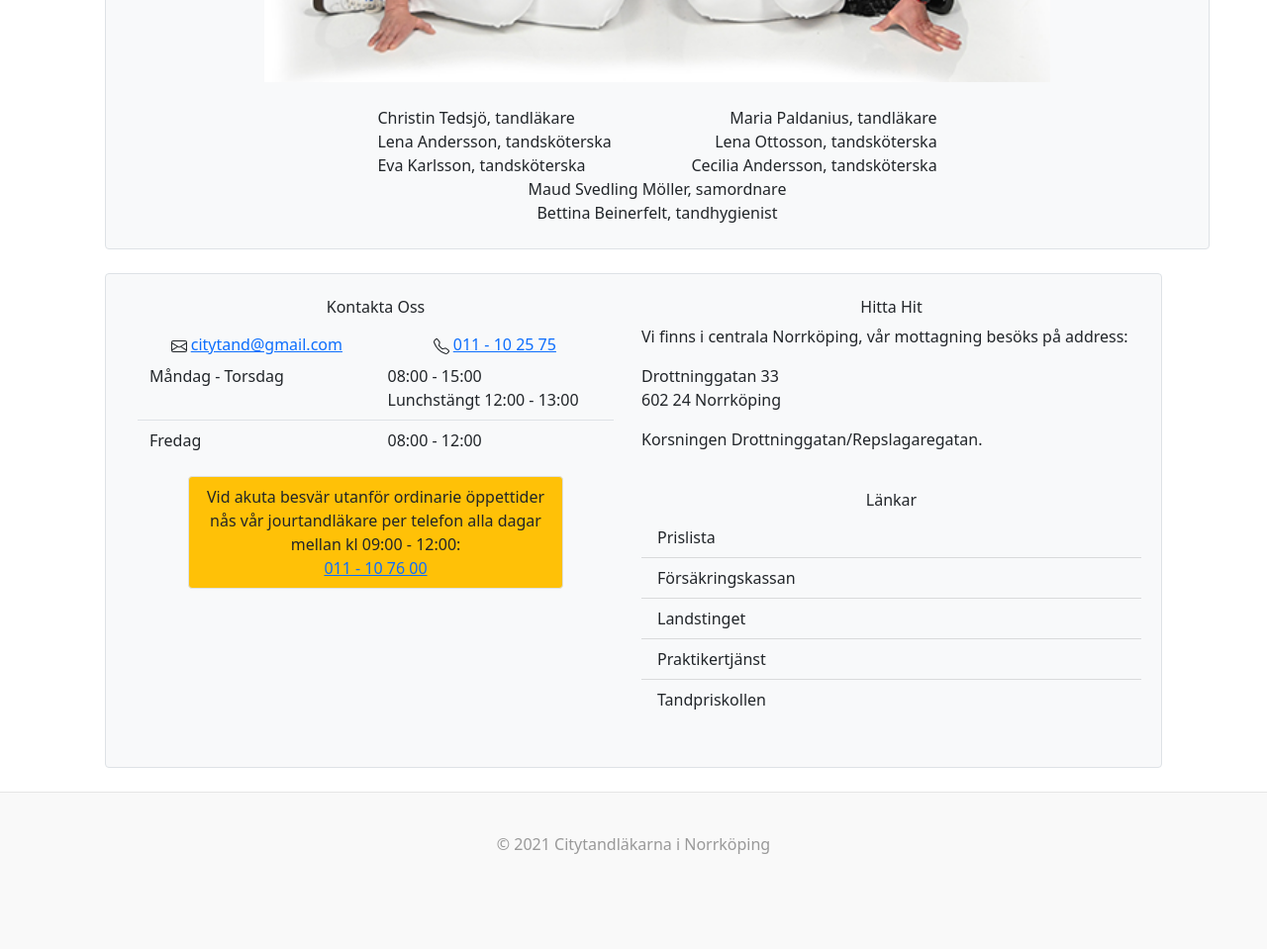
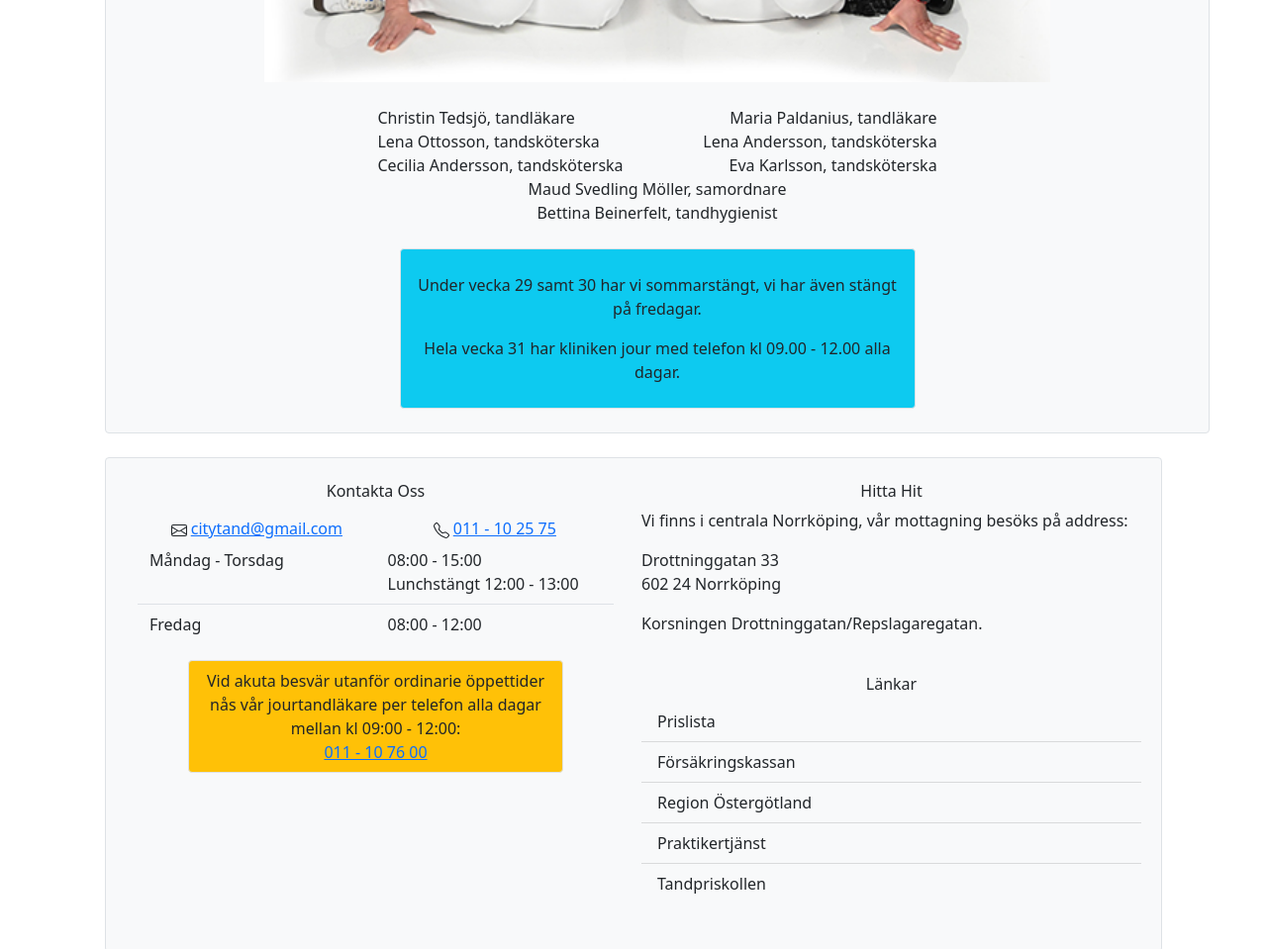
Before and after one commit to city-tand/city-tand, a plain HTML site: page index.html in a window 1280 px wide. Shown: the part 780-1739 px from the top of the page at 99% size. Before the commit the page ends 1685 px from the top, so only its background shows below. Drawn offline with Linux system fonts and the light colour scheme.

Commit message:
prislista, sommarstängt, namn

```diff
--- a/index.html
+++ b/index.html
@@ -53,12 +53,12 @@
 								<div class="col text-end">Maria Paldanius, tandläkare</div>
 							</div>
 							<div class="row">
-								<div class="col">Lena Andersson, tandsköterska</div>
-								<div class="col text-end">Lena Ottosson, tandsköterska</div>
+								<div class="col">Lena Ottosson, tandsköterska</div>
+								<div class="col text-end">Lena Andersson, tandsköterska</div>
 							</div>
 							<div class="row">
-								<div class="col">Eva Karlsson, tandsköterska</div>
-								<div class="col text-end">Cecilia Andersson, tandsköterska</div>
+								<div class="col">Cecilia Andersson, tandsköterska</div>
+								<div class="col text-end">Eva Karlsson, tandsköterska</div>
 							</div>
 							<div class="row">
 								<div class="col text-center">Maud Svedling Möller, samordnare</div>
@@ -78,6 +78,16 @@
 						</div>
 					</div>
 				</div>
+
+                <div class="row mt-4">
+                    <div class="col-xl-6 col-lg-6 col-md-8 col-sm-10 col-xs-12  m-auto">
+                        <div class="bg-info border rounded pt-4 p-2 text-center">
+                            <p>Under vecka 29 samt 30 har vi sommarstängt, vi har även stängt på fredagar.</p>
+                            <p>Hela vecka 31 har kliniken jour med telefon kl 09.00 - 12.00 alla dagar.</p>
+                        </div>
+                    </div>
+                </div>
+
             </div>
 
             <!--
@@ -169,9 +179,9 @@
                         <div class="pb-4">
                             <h6 class="text-center">Länkar</h6>
                             <div class="list-group list-group-flush city-tand-links">
-                                <a class="list-group-item" target="_blank" href="files/Prislista_2021.pdf">Prislista</a>
+                                <a class="list-group-item" target="_blank" href="files/Prislista_2023_07.pdf">Prislista</a>
                                 <a class="list-group-item" target="_blank" href="https://www.forsakringskassan.se/privatpers/tandvard/tandvardsstod">Försäkringskassan</a>
-                                <a class="list-group-item" target="_blank" href="https://www.regionostergotland.se/Halsa-och-vard/Vardcentraler-och-mottagningar/Tandvard/">Landstinget</a>
+                                <a class="list-group-item" target="_blank" href="https://www.regionostergotland.se/ro/det-har-gor-vi/halsa-och-vard/soka-vard-i-region-ostergotland/tandvard">Region Östergötland</a>
                                 <a class="list-group-item" target="_blank" href="https://praktikertjanst.se">Praktikertjänst</a>
                                 <a class="list-group-item" target="_blank" href="https://tandpriskollen.se">Tandpriskollen</a>
                             </div>
```
Also changed, not shown: 1 other file.
